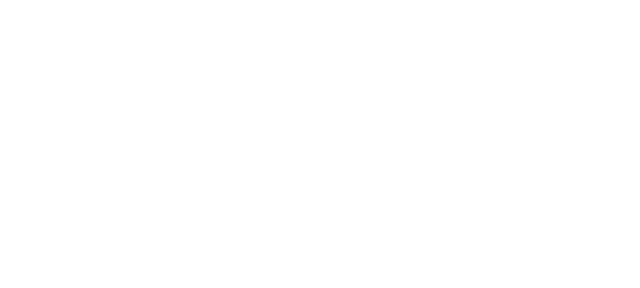
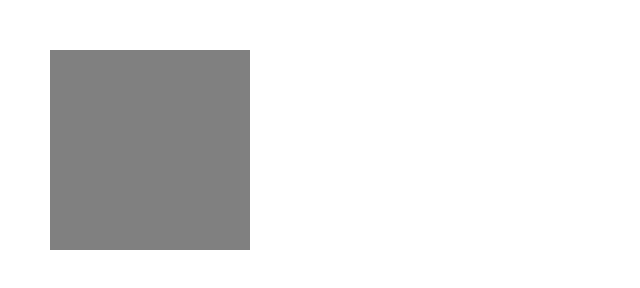
Before and after one commit to minaazz/git_sep, a plain HTML site: page index.html in a window 1280 px wide. Shown: the whole page, without its empty margins (0-640 px from the left). Drawn offline with Linux system fonts and the light colour scheme.

Commit message:
박스생성

```diff
--- a/index.html
+++ b/index.html
@@ -8,6 +8,8 @@
     <title>Git</title>
 </head>
 <body>
+    <div id="box">
 
+    </div>
 </body>
 </html>
--- a/scss/style.scss
+++ b/scss/style.scss
@@ -1,2 +1,9 @@
 @charset "utf-8";
 @import "reset";
+
+#box {
+    width:200px;
+    height:200px;
+    margin:50px;
+    background :gray;
+}
```
Also changed, not shown: css/style.css, 1 other file.
